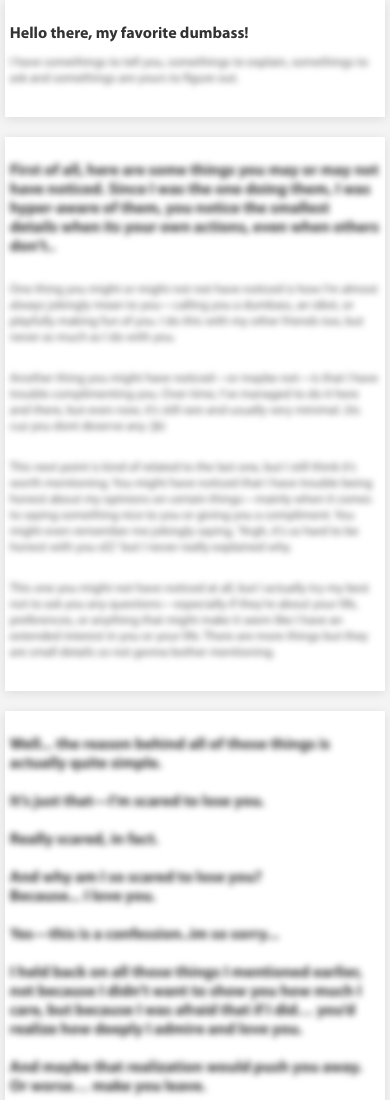
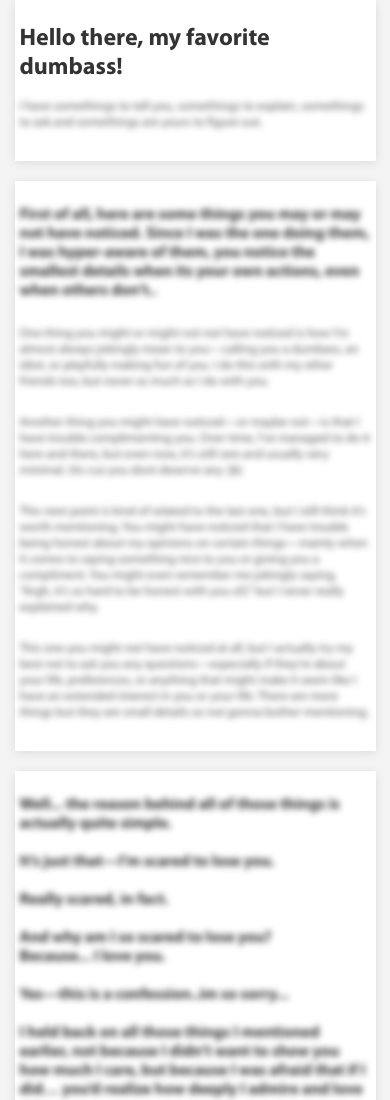
Before and after one commit to Raiden-Hellblade/RHB.github.io, a plain HTML site: page index.html in a window 390 px wide. Shown: the top 1100 px of the page. Drawn offline with Linux system fonts and the light colour scheme.

Commit message:
Add files via upload

```diff
--- a/index.html
+++ b/index.html
@@ -118,7 +118,7 @@
 
         @media (max-width: 768px) {
             .header, .container {
-                width: 90%;
+                width: 80%;
                 padding: 10px;
             }
 
@@ -126,8 +126,12 @@
                 gap: 20px;
             }
 
-            h1, h2, h3, h4, h5, h6 {
+            h2, h3, h4, h5, h6 {
                 font-size: 1.2em;
+            }
+
+            h1 {
+                font-size: 1.5em;
             }
 
             p {
@@ -137,12 +141,16 @@
 
         @media (max-width: 480px) {
             .header, .container {
-                width: 95%;
+                width: 90%;
                 padding: 5px;
             }
 
-            h1, h2, h3, h4, h5, h6 {
+            h2, h3, h4, h5, h6 {
                 font-size: 1em;
+            }
+
+            h1 {
+                font-size: 1.5em;
             }
 
             p {
```
